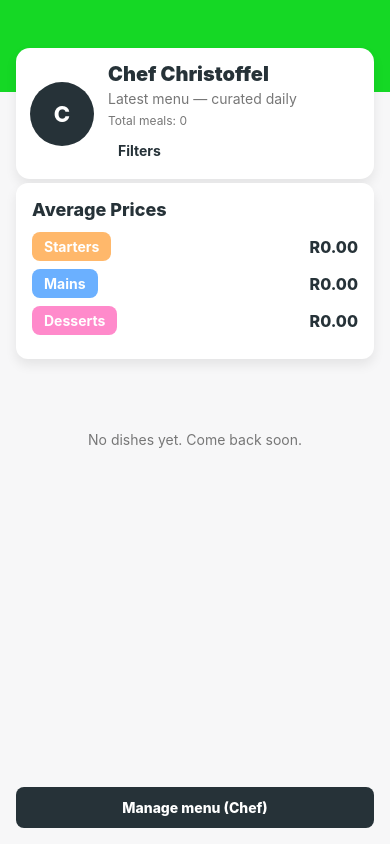
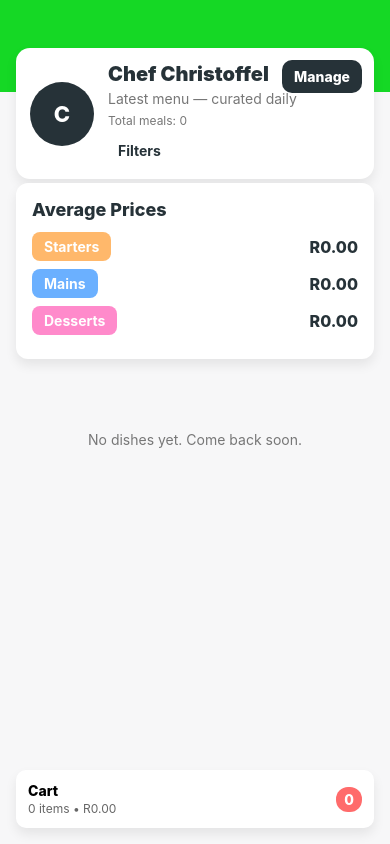
Before and after one commit to strummer7/mast-poe, a React Native app in the folder foodApp/: screen / in a window 390 px wide. Built offline with nearby package versions, Linux system fonts and the light colour scheme.

Commit message:
manage button

```diff
--- a/foodApp/App.tsx
+++ b/foodApp/App.tsx
@@ -14,6 +14,7 @@ import {
 } from "react-native";
 import AsyncStorage from "@react-native-async-storage/async-storage";
 import FilterScreen from "./FilterScreen";
+import CartBar from "./components/CartBar";
 
 type Course = "Starters" | "Mains" | "Desserts";
 type Dish = { id: string; name: string; description?: string; course: Course; price: number; createdAt: number; };
@@ -38,8 +39,10 @@ const courseColors: Record<Course, string> = {
   Desserts: "#FF8ACB",
 };
 
-export default function App(): JSX.Element {
+export default function App(): JSX.Element | null {
   const [menu, setMenu] = useState<Dish[]>([]);
+  // cart state: array of { dish, qty }
+  const [cart, setCart] = useState<{ dish: Dish; qty: number }[]>([]);
   const [modalVisible, setModalVisible] = useState(false);
   const [name, setName] = useState("");
   const [description, setDescription] = useState("");
@@ -75,7 +78,18 @@ export default function App(): JSX.Element {
     ]);
   };
 
-  const DishCard = ({ item, chef = false }: { item: Dish; chef?: boolean }) => {
+  // cart helpers
+  const addToCart = (d: Dish) => {
+    setCart(prev => {
+      const found = prev.find(p => p.dish.id === d.id);
+      if (found) return prev.map(p => p.dish.id === d.id ? { ...p, qty: p.qty + 1 } : p);
+      return [{ dish: d, qty: 1 }, ...prev];
+    });
+  };
+  const removeFromCart = (id: string) => setCart(prev => prev.filter(p => p.dish.id !== id));
+  const clearCart = () => setCart([]);
+
+  const DishCard = ({ item, chef = false, onAdd }: { item: Dish; chef?: boolean; onAdd?: (d: Dish) => void }) => {
     const isSelected = selectedDishId === item.id;
     return (
       <TouchableOpacity activeOpacity={chef ? 1 : 0.9} onPress={() => !chef && setSelectedDish(item)} style={[styles.dishCard, styles.shadow, isSelected && styles.dishCardSelected]}>
@@ -87,7 +101,14 @@ export default function App(): JSX.Element {
         </View>
         <View style={styles.dishRight}>
           <Text style={styles.price}>R{item.price.toFixed(2)}</Text>
-          {chef ? <TouchableOpacity onPress={() => removeDish(item.id)} style={styles.deleteButton}><Text style={styles.deleteText}>Delete</Text></TouchableOpacity> : (isSelected ? <Text style={styles.selectedMark}>✓ Selected</Text> : null)}
+          {chef ? (
+            <TouchableOpacity onPress={() => removeDish(item.id)} style={styles.deleteButton}><Text style={styles.deleteText}>Delete</Text></TouchableOpacity>
+          ) : (
+            <>
+              {isSelected ? <Text style={styles.selectedMark}>✓ Selected</Text> : null}
+              <TouchableOpacity onPress={() => onAdd?.(item)} style={styles.addButton}><Text style={styles.addText}>Add</Text></TouchableOpacity>
+            </>
+          )}
         </View>
       </TouchableOpacity>
     );
@@ -153,16 +174,20 @@ export default function App(): JSX.Element {
                 </TouchableOpacity>
               </View>
             </View>
+
+            {/* NEW: Manage button placed in top-right of headerCard */}
+            <TouchableOpacity style={styles.headerAction} onPress={() => setScreen("chef")}>
+              <Text style={styles.headerActionText}>Manage</Text>
+            </TouchableOpacity>
+
           </View>
         </View>
 
         <AveragePricesCard menu={menu} />
 
-        <FlatList data={visible} keyExtractor={i => i.id} renderItem={({ item }) => <DishCard item={item} />} ListEmptyComponent={<View style={styles.empty}><Text style={styles.emptyText}>No dishes yet. Come back soon.</Text></View>} contentContainerStyle={{ padding: 16, paddingBottom: 120 }} />
+        <FlatList data={visible} keyExtractor={i => i.id} renderItem={({ item }) => <DishCard item={item} onAdd={addToCart} />} ListEmptyComponent={<View style={styles.empty}><Text style={styles.emptyText}>No dishes yet. Come back soon.</Text></View>} contentContainerStyle={{ padding: 16, paddingBottom: 120 }} />
 
-        <View style={{ padding: 16 }}>
-          <TouchableOpacity style={[styles.loginBtn, { backgroundColor: COLORS.dark }]} onPress={() => setScreen("chef")}><Text style={{ color: "#fff", fontWeight: "800" }}>Manage menu (Chef)</Text></TouchableOpacity>
-        </View>
+        {/* bottom area left for other actions; Manage moved to header */}
 
         <Modal visible={!!selectedDish} animationType="fade" transparent>
           <View style={styles.modalOverlay}>
@@ -172,21 +197,30 @@ export default function App(): JSX.Element {
               {selectedDish?.description ? <Text style={styles.dishDesc}>{selectedDish.description}</Text> : null}
               <View style={{ flexDirection: "row", marginTop: 14 }}>
                 <TouchableOpacity onPress={() => setSelectedDish(null)} style={[styles.actionButton, styles.cancelButton]}><Text style={styles.actionText}>Close</Text></TouchableOpacity>
-                <TouchableOpacity onPress={() => { if (selectedDish) setSelectedDishId(selectedDish.id); setSelectedDish(null); }} style={[styles.actionButton, styles.saveButton]}><Text style={[styles.actionText, { color: "#fff" }]}>Select</Text></TouchableOpacity>
+                <TouchableOpacity onPress={() => { if (selectedDish) addToCart(selectedDish); setSelectedDish(null); }} style={[styles.actionButton, styles.saveButton]}><Text style={[styles.actionText, { color: "#fff" }]}>Add to cart</Text></TouchableOpacity>
               </View>
             </View>
           </View>
         </Modal>
+
+        {/* Cart visible on Home */}
+        <CartBar cart={cart} onRemove={removeFromCart} onClear={clearCart} />
       </SafeAreaView>
     );
   }
 
-  // Filter screen (separate file)
+  // Filter screen (separate file) - show cart overlay here as well
   if (screen === "filter") {
-    return <FilterScreen filter={filter} setFilter={setFilter} setScreen={setScreen} />;
+    return (
+      <>
+        <FilterScreen filter={filter} setFilter={setFilter} setScreen={setScreen} />
+        <CartBar cart={cart} onRemove={removeFromCart} onClear={clearCart} />
+      </>
+    );
   }
 
-  // Chef
+  // chef screen must be returned when screen === "chef"
+  if (screen === "chef") {
     return (
       <SafeAreaView style={styles.container}>
         <View style={styles.headerWrap}>
@@ -232,6 +266,9 @@ export default function App(): JSX.Element {
         </Modal>
       </SafeAreaView>
     );
+  }
+
+  return null; // Fallback in case screen doesn't match any known value
 }
 
 const styles = StyleSheet.create({
@@ -308,4 +345,19 @@ const styles = StyleSheet.create({
     fontWeight: "800",
     color: COLORS.dark,
   },
+  addButton: { marginTop: 8, paddingHorizontal: 10, paddingVertical: 6, borderRadius: 8, backgroundColor: COLORS.primary },
+  addText: { color: "#fff", fontWeight: "800" },
+
+  // NEW styles for header action button
+  headerAction: {
+    position: "absolute",
+    right: 12,
+    top: 12,
+    backgroundColor: COLORS.dark,
+    paddingHorizontal: 12,
+    paddingVertical: 8,
+    borderRadius: 10,
+    elevation: 6,
+  },
+  headerActionText: { color: "#fff", fontWeight: "800" },
 });
```
Lines whose indentation alone changed are shown as unchanged.
